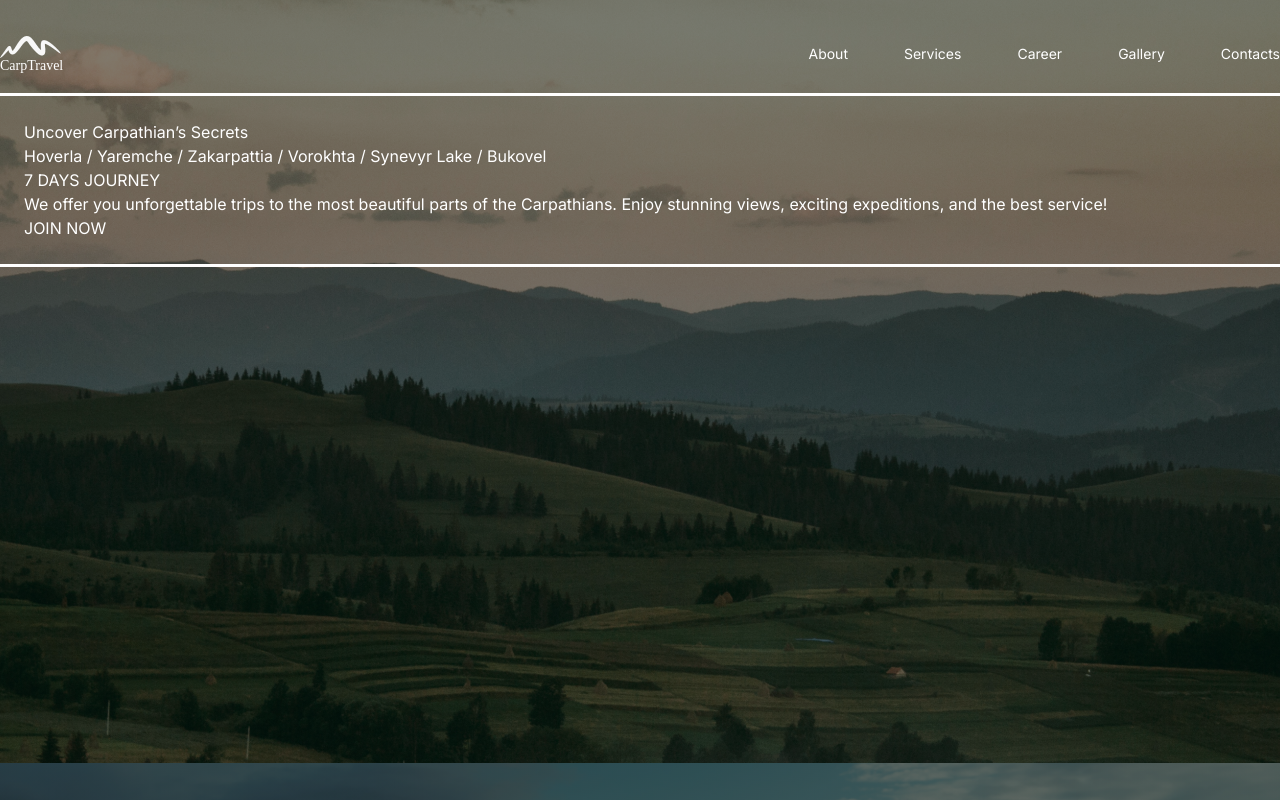
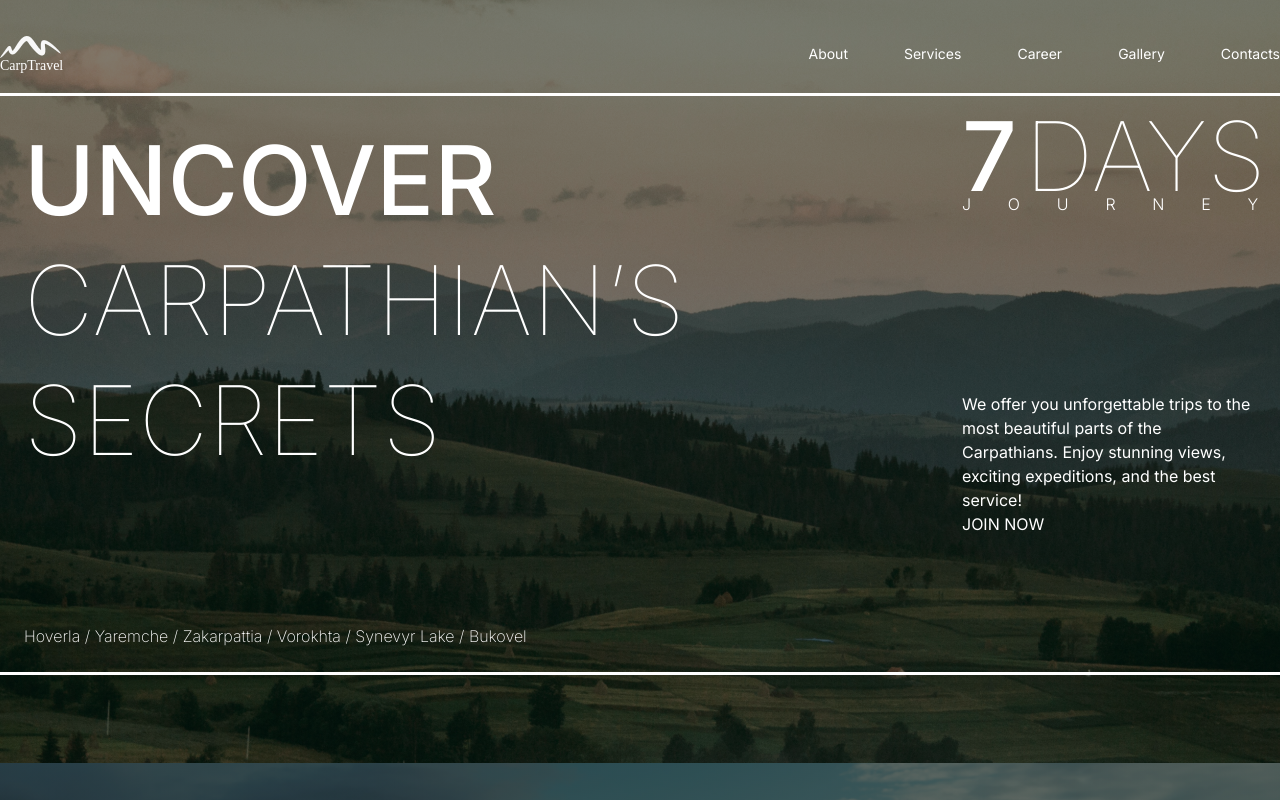
Before and after one commit to YuriyAtamanenko/CarpTravelApp, a Next.js app: page / in a window 1280 px wide. Shown: the top 800 px of the page. Built offline with nearby package versions, Linux system fonts and the light colour scheme.

Commit message:
add Hero styles

```diff
--- a/app/Hero/page.tsx
+++ b/app/Hero/page.tsx
@@ -3,18 +3,27 @@ import Link from "next/link";
 export default function Hero() {
   return (
     <section className="hero section pb-20 pt-24">
-      <div className="container mx-auto max-w-7xl outline p-6">
-        <h1>Uncover Carpathian’s Secrets</h1>
-        <p>
-          Hoverla / Yaremche / Zakarpattia / Vorokhta / Synevyr Lake / Bukovel
-        </p>
-        <p>7 DAYS JOURNEY</p>
-        <p>
-          We offer you unforgettable trips to the most beautiful parts of the
-          Carpathians. Enjoy stunning views, exciting expeditions, and the best
-          service!
-        </p>
-        <Link href="#contacts">JOIN NOW</Link>
+      <div className="container flex justify-between mx-auto max-w-7xl outline p-6">
+        <div className="w-7/12">
+          <h1 className="text-8xl font-thin uppercase leading-tight">
+            <span className="font-medium">Uncover </span>Carpathian’s Secrets
+          </h1>
+          <p className="mt-36 font-extralight">
+            Hoverla / Yaremche / Zakarpattia / Vorokhta / Synevyr Lake / Bukovel
+          </p>
+        </div>
+        <div className="w-[18.375rem]">
+          <p className="text-8xl font-thin leading-[0.75]">
+            <span className="font-medium mr-2">7</span>DAYS
+          </p>
+          <p className="font-light tracking-[2.3em]">JOURNEY</p>
+          <p className="mt-44">
+            We offer you unforgettable trips to the most beautiful parts of the
+            Carpathians. Enjoy stunning views, exciting expeditions, and the
+            best service!
+          </p>
+          <Link href="#contacts">JOIN NOW</Link>
+        </div>
       </div>
     </section>
   );
```
